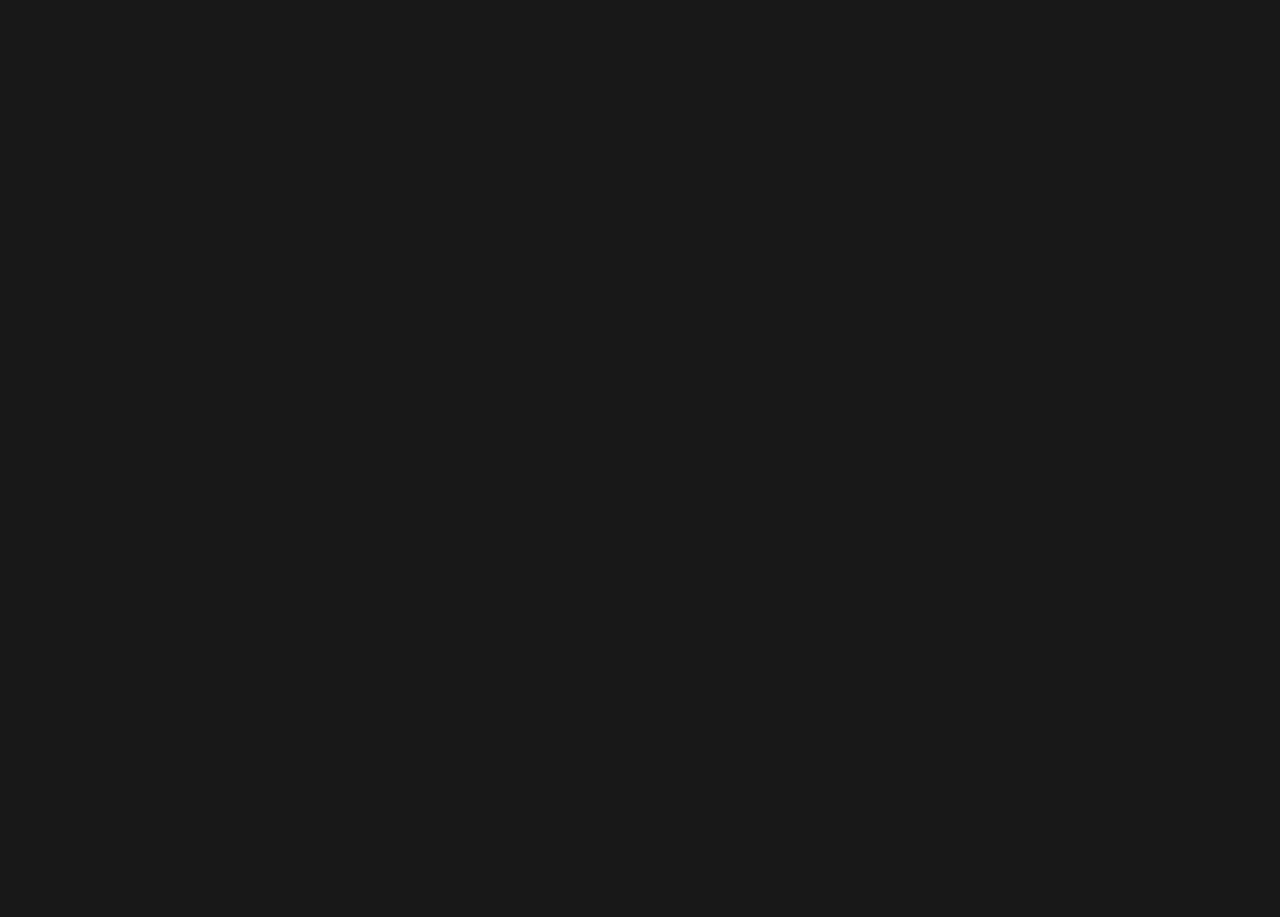
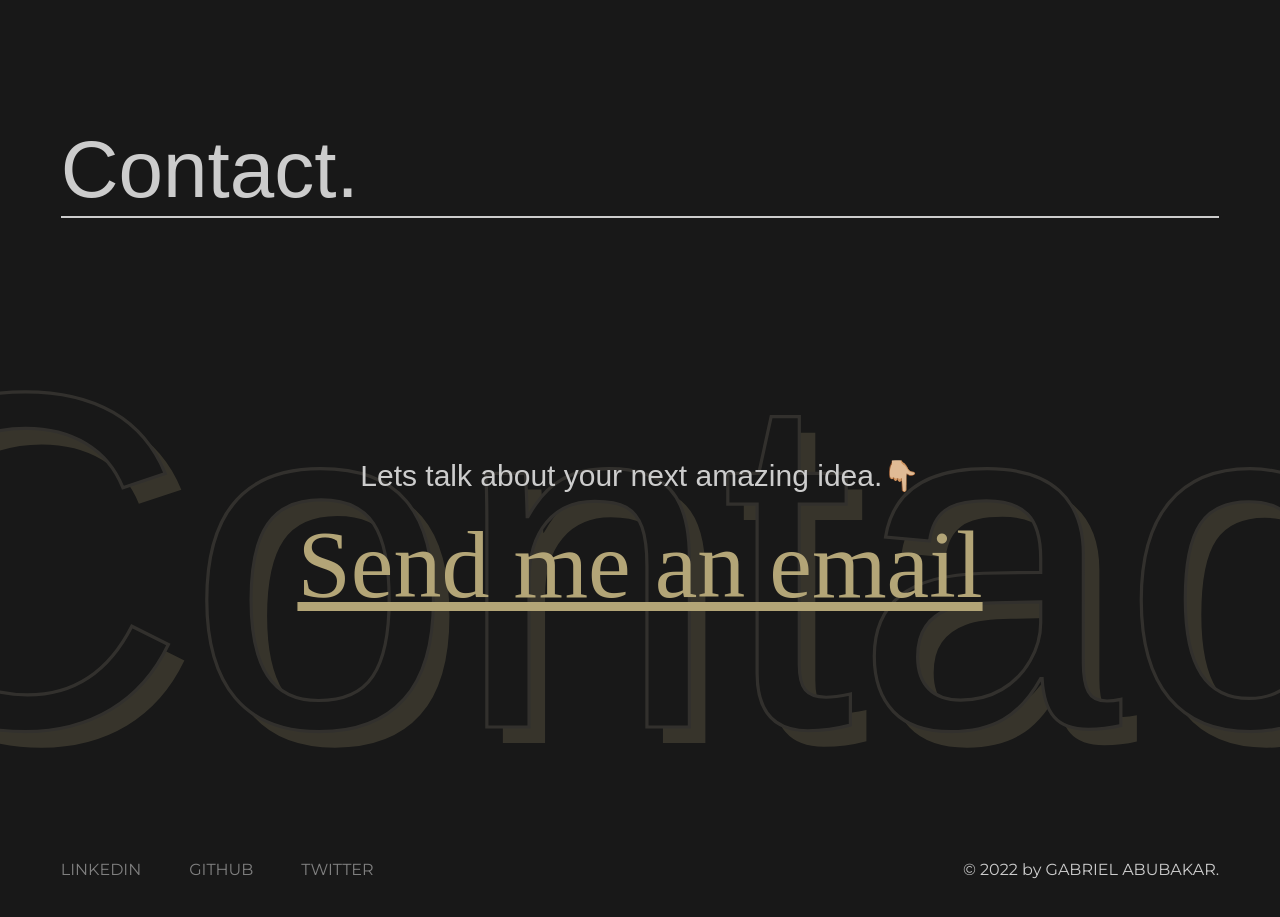
Before and after one commit to GabrielAbubakar/Portfolio-Website, a Next.js app: page / in a window 1280 px wide. Shown: the part 3560-4477 px from the top of the page. Before the commit the page ends 3684 px from the top, so only its background shows below. Built offline with nearby package versions, Linux system fonts and the light colour scheme.

Commit message:
animate in for components with framer motion

```diff
--- a/components/projectItem/index.tsx
+++ b/components/projectItem/index.tsx
@@ -12,8 +12,24 @@
 
 const ProjectItem = ({ link, image, alt, title, details }: ProjectProps) => {
 
+    const itemVariant = {
+        hidden: { opacity: 0 },
+        visible: {
+            opacity: 1,
+            transition: {
+                duration: 2,
+                type: "spring",
+            }
+        },
+    }
+
     return (
-        <ProjectBox>
+        <ProjectBox
+            initial="hidden"
+            whileInView="visible"
+            viewport={{ once: true }}
+            variants={itemVariant}
+        >
             <a href={link} target="_blank" rel="noreferrer">
                 <figure>
                     <Image src={image} alt={alt} width="1080" height="561" />
--- /dev/null
+++ b/components/sections/Contact/Contact.styled.js
@@ -0,0 +1,118 @@
+import styled from "styled-components";
+import { motion } from "framer-motion";
+import { devices } from '../../styled/mediaqueries/device'
+
+
+export const Container = styled.footer`
+    position: relative;
+    /* min-height: 100vh; */
+    /* margin-bottom: 10rem; */
+
+    padding: 0 3.8rem;
+    overflow-x: hidden;
+
+    @media ${devices.laptop} {
+        padding: 0 3rem;
+    }
+
+    @media ${devices.tablet} {
+        padding: 0 2rem;
+    }
+
+    @media ${devices.mobileL} {
+        padding: 0 1.4rem;
+    }
+`
+
+export const Body = styled.div`
+    margin-top: 15rem;
+`
+
+export const Flex = styled.div`
+    display: flex;
+    align-items: center;
+    justify-content: center;
+    margin-bottom: 15rem;
+`
+
+export const Flex2 = styled.div`
+    display: flex;
+    justify-content: space-between;
+    margin-bottom: 4rem;
+    /* color: var(--color-text-grey); */
+    font-family: 'Montserrat', sans-serif;
+
+    @media ${devices.tablet} {
+        flex-direction: column;
+        align-items: center;
+    }
+
+    @media ${devices.mobileS} {
+        font-size: .9rem;
+    }
+
+
+`
+
+export const Content = styled.div`
+    text-align: center;
+
+
+    p {
+        font-size: 1.875rem;
+        /* font-size: 1.7rem; */
+        margin-bottom: 1rem;
+
+        @media ${devices.tablet} {
+            font-size: 1.5rem;
+        }
+
+        @media ${devices.mobileL} {
+            font-size: 1.1875rem;
+        }
+    }
+
+    a {
+        font-size: 6rem;
+        color: ${(props) => props.theme.colors.primary};
+        font-family: 'Nanum Myeongjo', serif;
+        transition: all .2s;
+
+        @media ${devices.tablet} {
+            font-size: 3.75rem;
+        }
+
+        @media ${devices.mobileL} {
+            font-size: 2.6875rem;
+        }
+
+        &:hover {
+            /* color: lighten( $color-text-highlight, 5%); */
+        }
+    }
+`
+
+export const Socials = styled.div`
+
+    @media ${devices.tablet} {
+        margin-bottom: 5rem;
+    }
+
+    a {
+        text-decoration: none;
+        color: ${(props) => props.theme.colors.footerLinks};
+
+        &:not(:last-of-type) {
+            margin-right: 3rem;
+
+            @media ${devices.mobileS} {
+                margin-right: 2rem;
+            }
+
+        }
+
+        &:hover {
+            color: ${(props) => props.theme.colors.primary};
+        }
+    }
+`
--- /dev/null
+++ b/components/sections/Contact/index.tsx
@@ -0,0 +1,42 @@
+import { Header, SectionName } from '../../styled/Components.styled';
+import { Container, Body, Flex, Flex2, Content, Socials } from './Contact.styled'
+
+const Contact: React.FunctionComponent = () => {
+
+    return (
+        <Container id='footer'>
+
+            <Header>Contact.</Header>
+
+            <SectionName
+                initial={{ opacity: 0 }}
+                whileInView={{ opacity: .2, transition: { duration: 4 } }}
+                viewport={{ once: true }}>
+                Contact.</SectionName>
+
+            <Body>
+
+                <Flex>
+                    <Content>
+
+                        <p>Lets talk about your next amazing idea.👇🏼</p>
+                        <a href="mailto:gabrielabudev@gmail.com" rel="noopener" >Send me an email</a>
+
+                    </Content>
+                </Flex>
+                <Flex2>
+                    <Socials>
+                        <a href="#null" target="_blank" rel="noreferrer" >LINKEDIN</a>
+                        <a href="https://github.com/GabrielAbubakar" target="_blank" rel="noreferrer" >GITHUB</a>
+                        <a href="https://twitter.com/GabeAbubakarr" target="_blank" rel="noreferrer" >TWITTER</a>
+                    </Socials>
+                    <p>
+                        &copy; 2022 by GABRIEL ABUBAKAR.
+                    </p>
+                </Flex2>
+            </Body>
+        </Container>
+    )
+}
+
+export default Contact;
--- a/components/sections/Work/Work.styled.js
+++ b/components/sections/Work/Work.styled.js
@@ -5,6 +5,8 @@
 export const Container = styled.section`
     margin-bottom: 10rem;
     position: relative;
+    height: auto;
+
 
     padding: 0 3.8rem;
     overflow-x: hidden;
@@ -112,7 +114,7 @@
         display: block;
         height: auto;
         transition: all 1s;
-        filter: grayscale(20%);
+        filter: grayscale(30%);
 
         @media ${devices.tablet} {
             filter: grayscale(0%);
--- a/components/styled/theme/Theme.styled.js
+++ b/components/styled/theme/Theme.styled.js
@@ -5,10 +5,10 @@
         bodyText: "#ccc",
         primary: "#B3A577",
         secondary: '#8f876d',
-        textHighlight: '#f0f0f0',
         headerText: '#828282',
         headerTextHighlight1: '#f0f0f0',
-        subtext: '#8f876d'
+        subtext: '#8f876d',
+        footerLinks: 'grey'
     },
 };
 
@@ -19,9 +19,9 @@
         bodyText: '#181818',
         primary: '#675C35',
         secondary: "#B3A577",
-        textHighlight: '#f0f0f0',
         headerText: '#504f4f',
         headerTextHighlight1: '#181818',
-        subtext: '#8f876d'
+        subtext: '#8f876d',
+        footerLinks: 'grey'
     }
 }
--- a/pages/index.tsx
+++ b/pages/index.tsx
@@ -4,6 +4,7 @@
 import Intro from '../components/sections/Intro'
 import About from '../components/sections/About'
 import Work from '../components/sections/Work'
+import Contact from '../components/sections/Contact'
 
 
 
@@ -22,6 +23,9 @@
                     {/* Work Section */}
                     <Work />
 
+                    {/* Contact Section */}
+                    <Contact />
+
                 </Container>
 
             </Layout>
```
